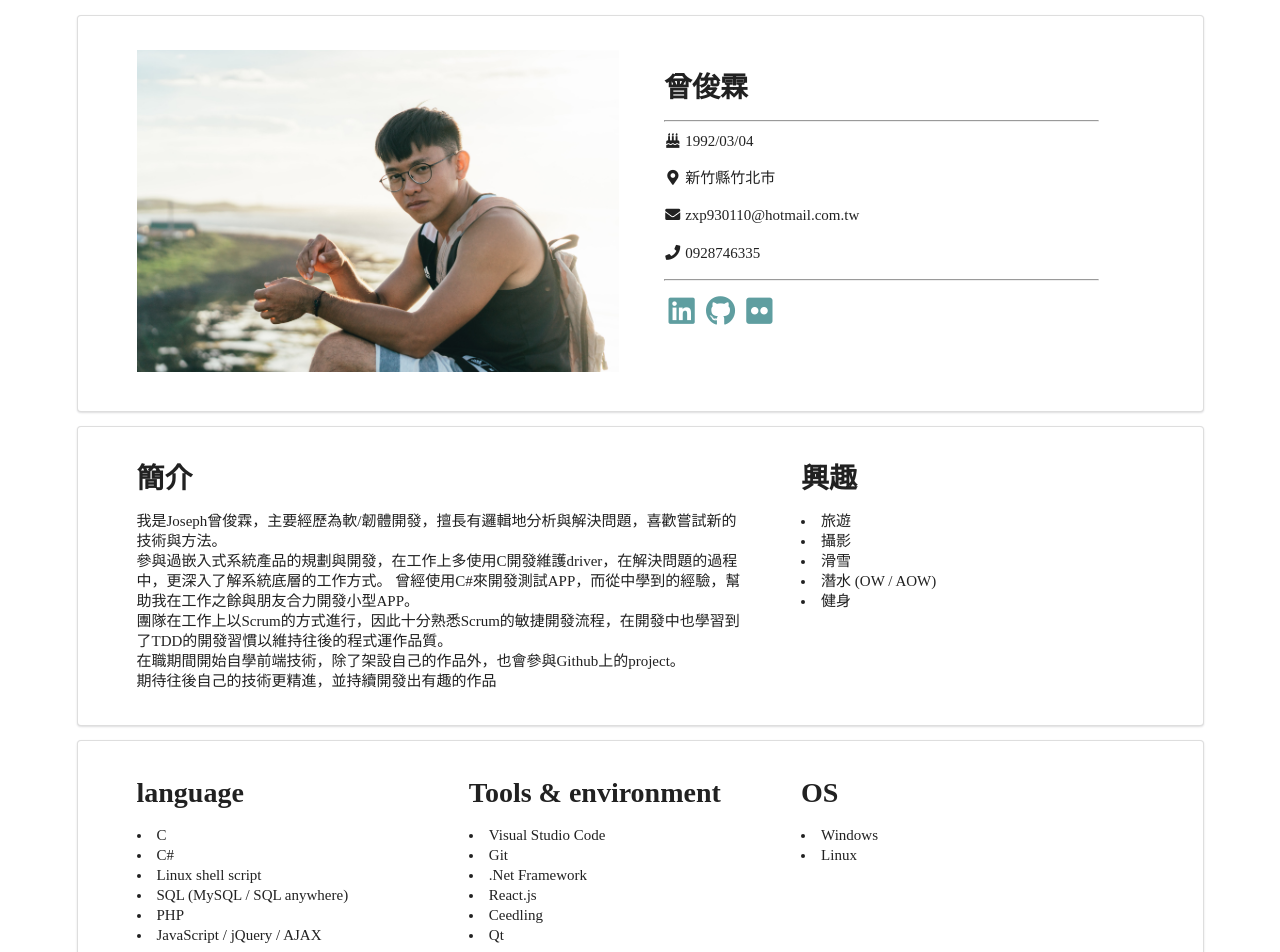
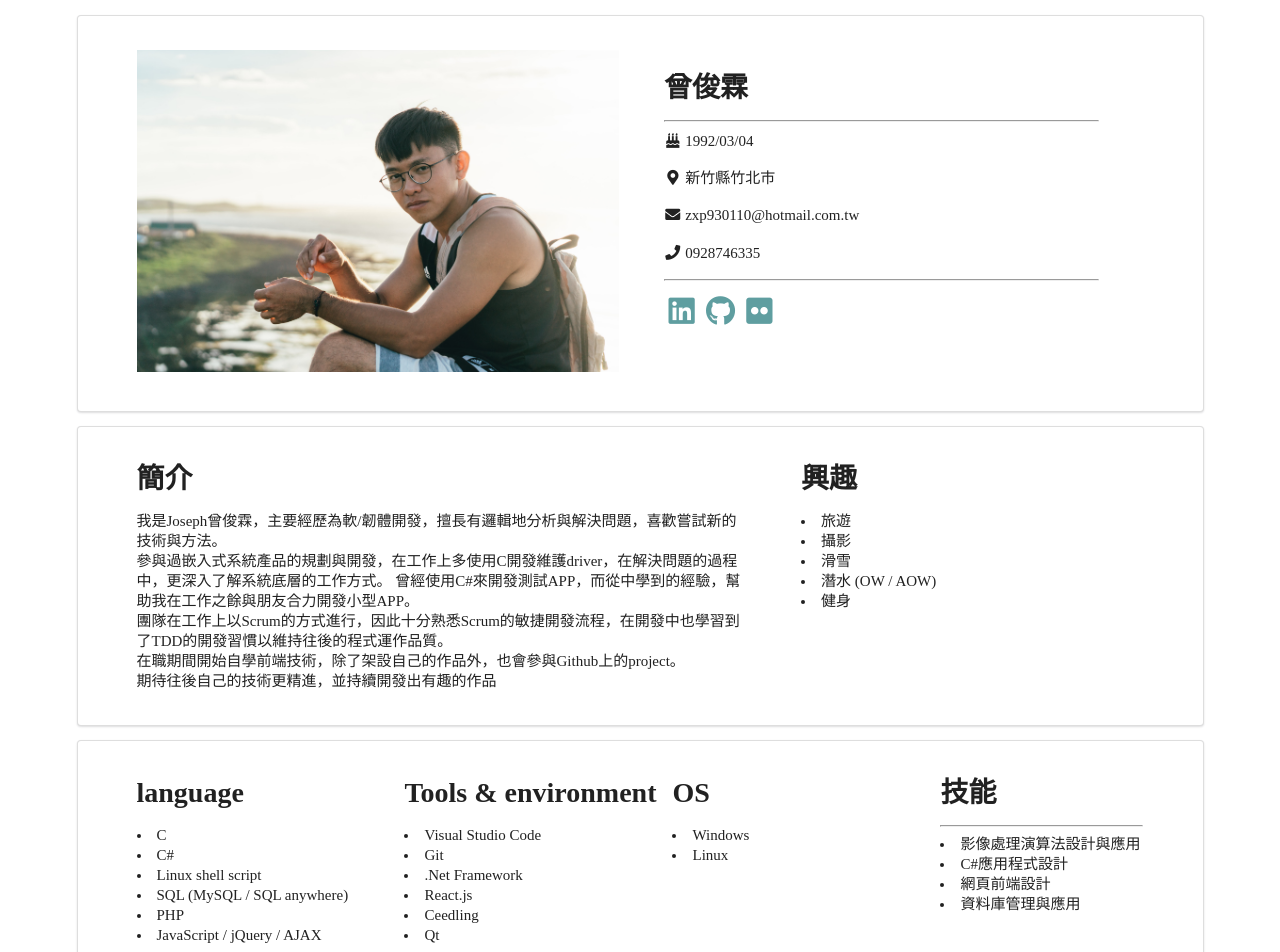
Before and after one commit to JosephT5566/my-resume, a React (Create React App) app: page / in a window 1280 px wide. Shown: the top 952 px of the page. Built offline with nearby package versions, Linux system fonts and the light colour scheme; a web font is replaced by a local one.

Commit message:
Adding skill block into expertise.js

```diff
--- a/src/components/cards/expertise.js
+++ b/src/components/cards/expertise.js
@@ -30,6 +30,14 @@ const expertise = () => {
                     <li>Windows</li>
                     <li>Linux</li>
                 </div>
+                <div className="content skill" style={{ width: '25%' }}>
+                    <h1>技能</h1>
+                    <hr />
+                    <li>影像處理演算法設計與應用</li>
+                    <li>C#應用程式設計</li>
+                    <li>網頁前端設計</li>
+                    <li>資料庫管理與應用</li>
+                </div>
                 {/* <img style={ {width: '33%'} } src={image1} alt="image1"/> */}
             </div>
         </div>
```
